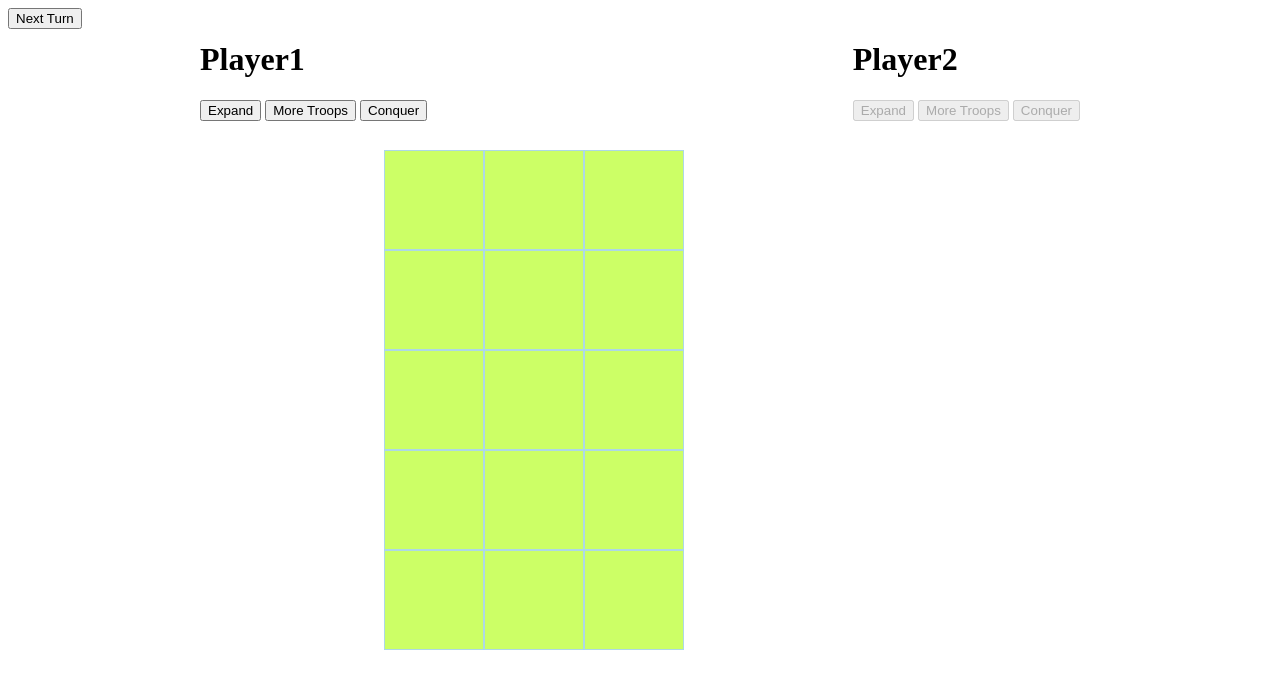
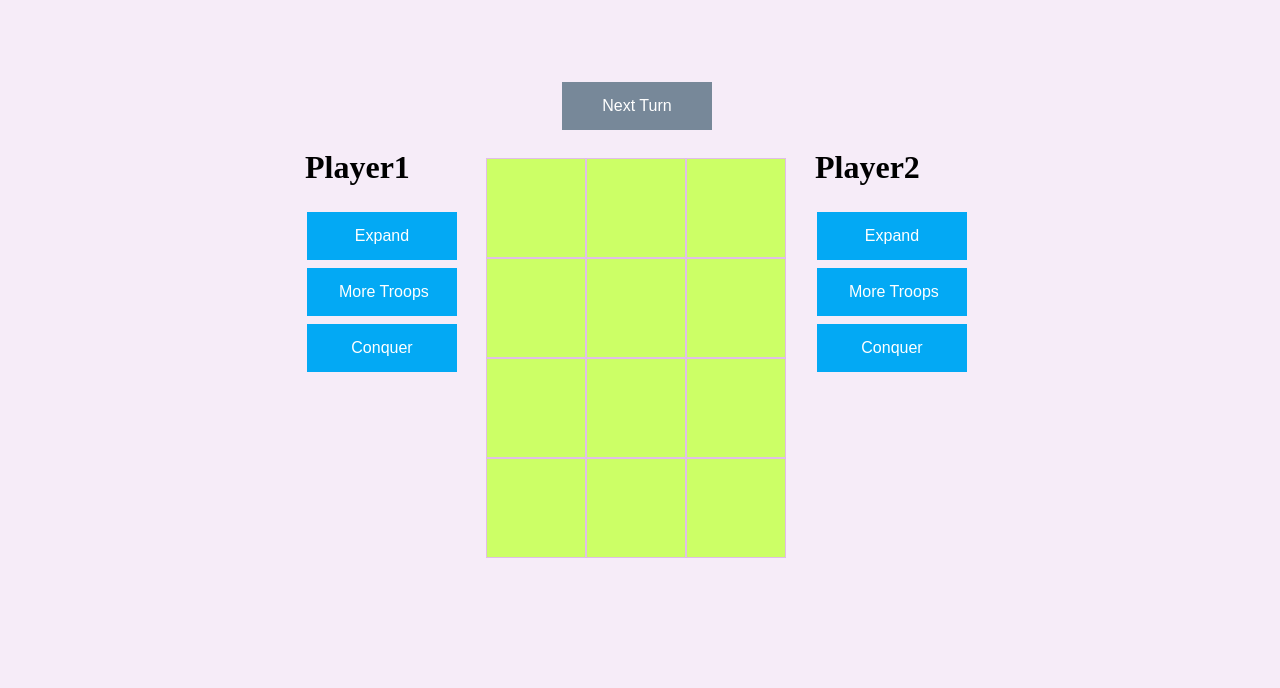
Before and after one commit to ArnauGuadall/conquer, a plain HTML site: page index.html in a window 1280 px wide. Drawn offline with nearby package versions, Linux system fonts and the light colour scheme.

Commit message:
color changes

```diff
--- a/css/style.css
+++ b/css/style.css
@@ -1,10 +1,21 @@
+html{
+  background-color: #f6ecf8;
+}
+.wrapper{
+  position: relative;
+  height: 100%;
+  width: 770px;
+  margin: 0 auto;
+}
+
+
 .container{
   margin: 0 auto;
 }
 
 .board{
     background-color: #ccff66;
-    height: 500px;
+    height: 400px;
     width: 300px;
     position: absolute;
     top: 150px;
@@ -12,16 +23,51 @@
     margin: 0px auto;
 }
 
+.button {
+    background-color: #03A9F4;
+    border: none;
+    color: white;
+    padding: 15px 32px;
+    text-align: center;
+    text-decoration: none;
+    display: inline-block;
+    font-size: 16px;
+    margin: 4px 2px;
+    cursor: pointer;
+    width: 150px;
+}
+
 .turn1{
   position: absolute;
-  top: 20px;
-  left: 200px;
+  top: 120px;
+  left: 50px;
+  width: 50px;
 }
 
 .turn2{
   position: absolute;
-  top: 20px;
-  right: 200px;
+  top: 120px;
+  right: 160px;
+  width: 50px;
+}
+
+.nextTurn{
+  position: absolute;
+  top: 70px;
+  left: 305px;
+  width: 50px;
+
+  background-color: lightslategray;
+  border: none;
+  color: white;
+  padding: 15px 32px;
+  text-align: center;
+  text-decoration: none;
+  display: inline-block;
+  font-size: 16px;
+  margin: 4px 2px;
+  cursor: pointer;
+  width: 150px;
 }
 
 .blocked{
@@ -37,11 +83,11 @@
   height: 100px;
   width: 100px;
   box-sizing: border-box;
-  border: 1px solid lightblue;
+  border: 1px solid  #E1BEE7;
 }
 
 .cell:hover{
-  border: 1px solid black;
+  border: 1px solid #7B1FA2;
 }
 
 .blocked{
--- a/index.html
+++ b/index.html
@@ -7,12 +7,13 @@
         <link href="css/style.css" rel="stylesheet">
     </head>
     <body>
+        <div class="wrapper">
             <div class="container">
                 <div class="turn1">
                     <h1>Player1</h1>
-                <input type="button" id="expand" value="Expand">
-                <input type="button" id="troops" value="More Troops">
-                <input type="button" id="conquer" value="Conquer">
+                    <input type="button" id="expand"  class="button" value="Expand">
+                    <input type="button" id="troops"  class="button" value="More Troops">
+                    <input type="button" id="conquer" class="button" value="Conquer">
                 </div>
 
                 <div class="board">
@@ -20,15 +21,15 @@
 
                 <div class="turn2">
                     <h1>Player2</h1>
-                <input type="button" id="expand" value="Expand">
-                <input type="button" id="troops" value="More Troops">
-                <input type="button" id="conquer" value="Conquer">
+                    <input type="button" id="expand"  class="button" value="Expand">
+                    <input type="button" id="troops"  class="button" value="More Troops">
+                    <input type="button" id="conquer" class="button" value="Conquer">
                 </div>
 
             </div>
 
-        <input type="button" id="nextTurn" value="Next Turn">
-
+            <input type="button" id="nextTurn" class="nextTurn" value="Next Turn">
+        </div>
 
     </body>
 
--- a/js/game.js
+++ b/js/game.js
@@ -3,7 +3,7 @@ function Game() {
     this.action = null;
     this.turn = 1;
 
-    for (var row = 0; row < 5; row++) {
+    for (var row = 0; row < 4; row++) {
         for (var col = 0; col < 3; col++) {
             $('.board').append($('<div>')
                 .addClass('cell')
```
Lines whose indentation alone changed are shown as unchanged.
